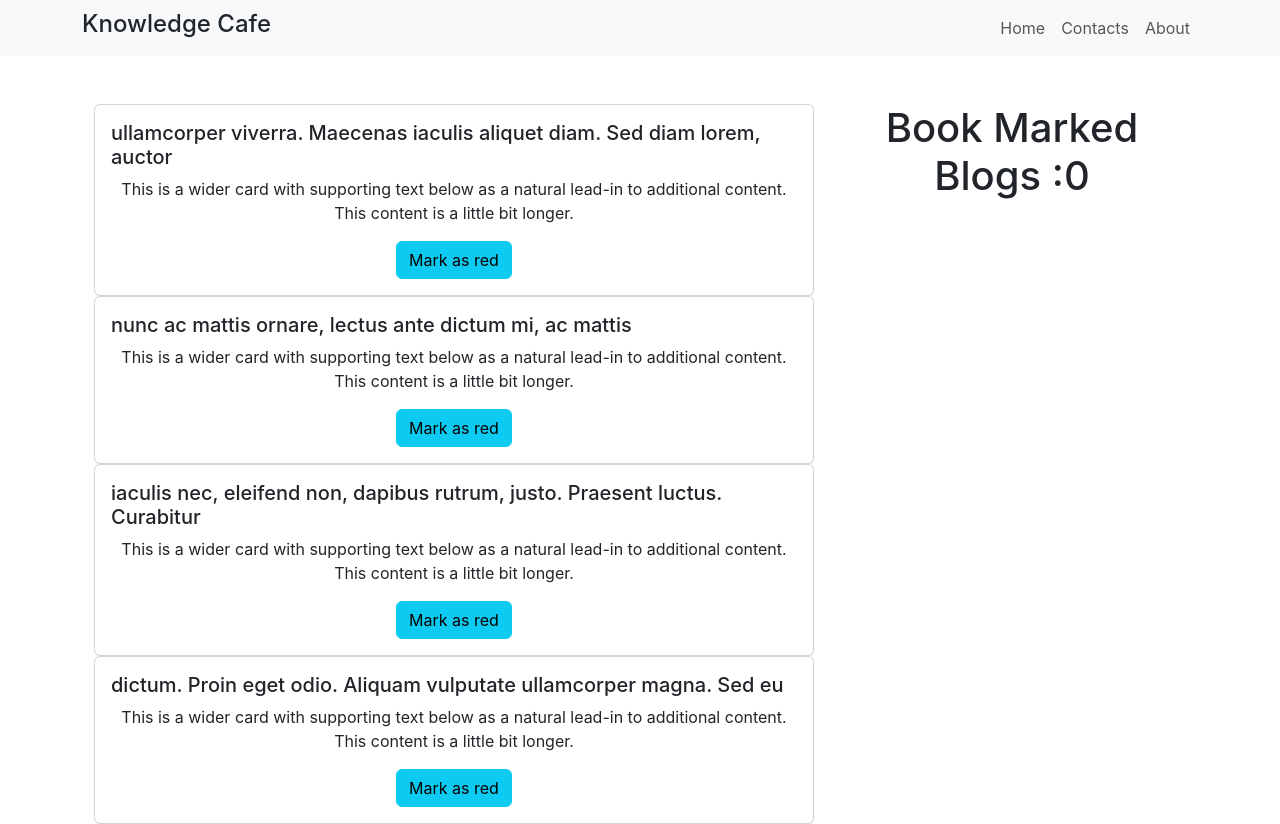
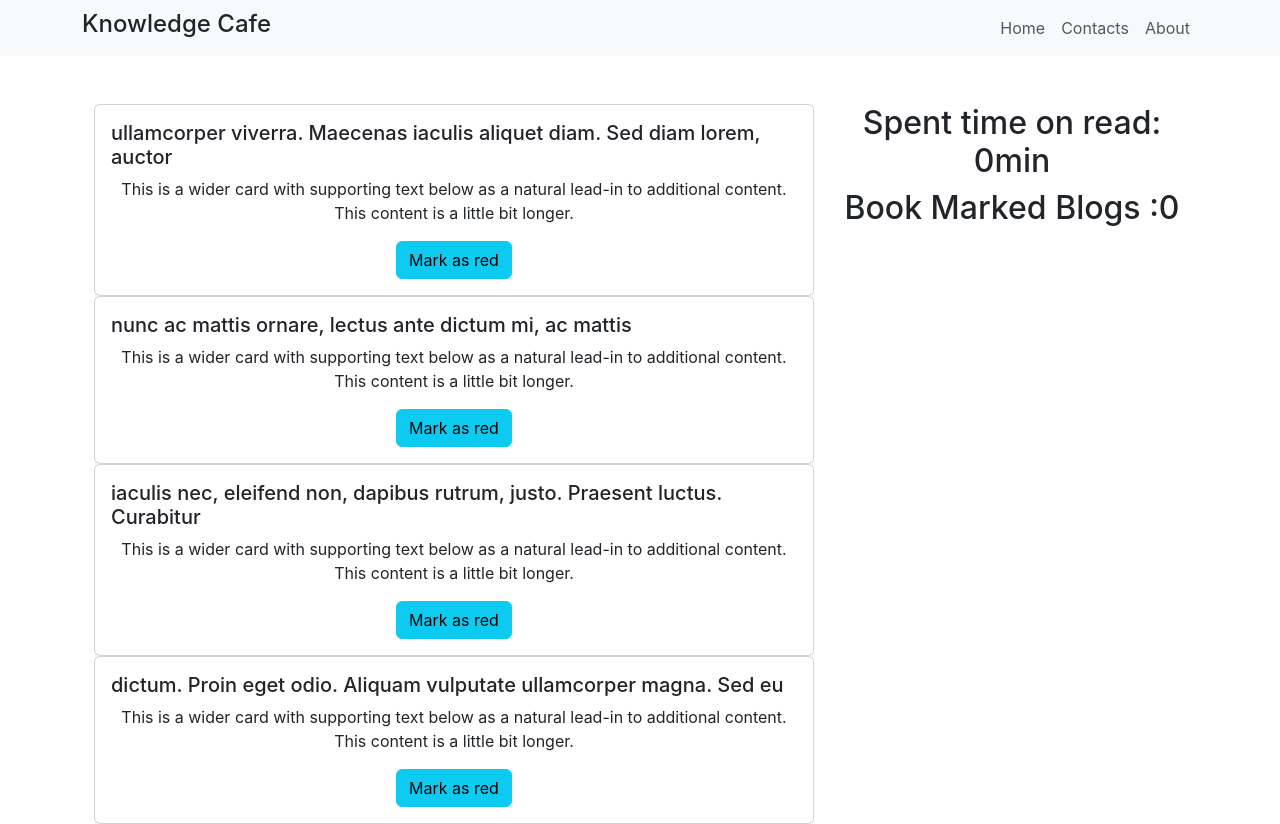
Before and after one commit to FowziaSultana/Simple-Blog, a React (Create React App) app: page / in a window 1280 px wide. Built offline with nearby package versions, Linux system fonts and the light colour scheme.

Commit message:
Added Reading time and its functionality

```diff
--- a/src/components/BlogMain/BlogMain.jsx
+++ b/src/components/BlogMain/BlogMain.jsx
@@ -8,6 +8,7 @@ import Swal from "sweetalert2";
 
 const BlogMain = () => {
   const [markedBlogs, setMarkBlog] = useState([]);
+  const [readingTime, setTime] = useState(0);
 
   const [blogs, setBlogs] = useState([]);
   useEffect(() => {
@@ -15,10 +16,18 @@ const BlogMain = () => {
       .then((res) => res.json())
       .then((data) => setBlogs(data));
   }, []);
-  const handleMarkRead = (title) => {
+  const handleMarkRead = (title, readTime) => {
     let tempArr = [...markedBlogs, title];
     setMarkBlog(tempArr);
-    Swal.fire("Good job!", "You clicked the button!", "success");
+    setTime(readingTime + readTime);
+
+    if (markedBlogs.includes(title)) {
+      Swal.fire(
+        "Hello Dear Reader!",
+        "You Have Already Bookmarked This Blog",
+        "success"
+      );
+    }
   };
 
   return (
@@ -33,7 +42,8 @@ const BlogMain = () => {
         ))}
       </div>
       <div className="col-lg-4">
-        <h1>Book Marked Blogs :{markedBlogs.length}</h1>
+        <h2>Spent time on read: {readingTime}min</h2>
+        <h2>Book Marked Blogs :{markedBlogs.length}</h2>
         {markedBlogs.map((aMark) => (
           <SideBar aMark={aMark}></SideBar>
         ))}
--- a/src/components/SingleBlog/SingleBlog.jsx
+++ b/src/components/SingleBlog/SingleBlog.jsx
@@ -24,7 +24,7 @@ const SingleBlog = (props) => {
         <p className="card-text">
           <button
             className="btn btn-info"
-            onClick={() => handleMarkRead(blogTitle)}
+            onClick={() => handleMarkRead(blogTitle, readTime)}
           >
             Mark as red
           </button>
```
